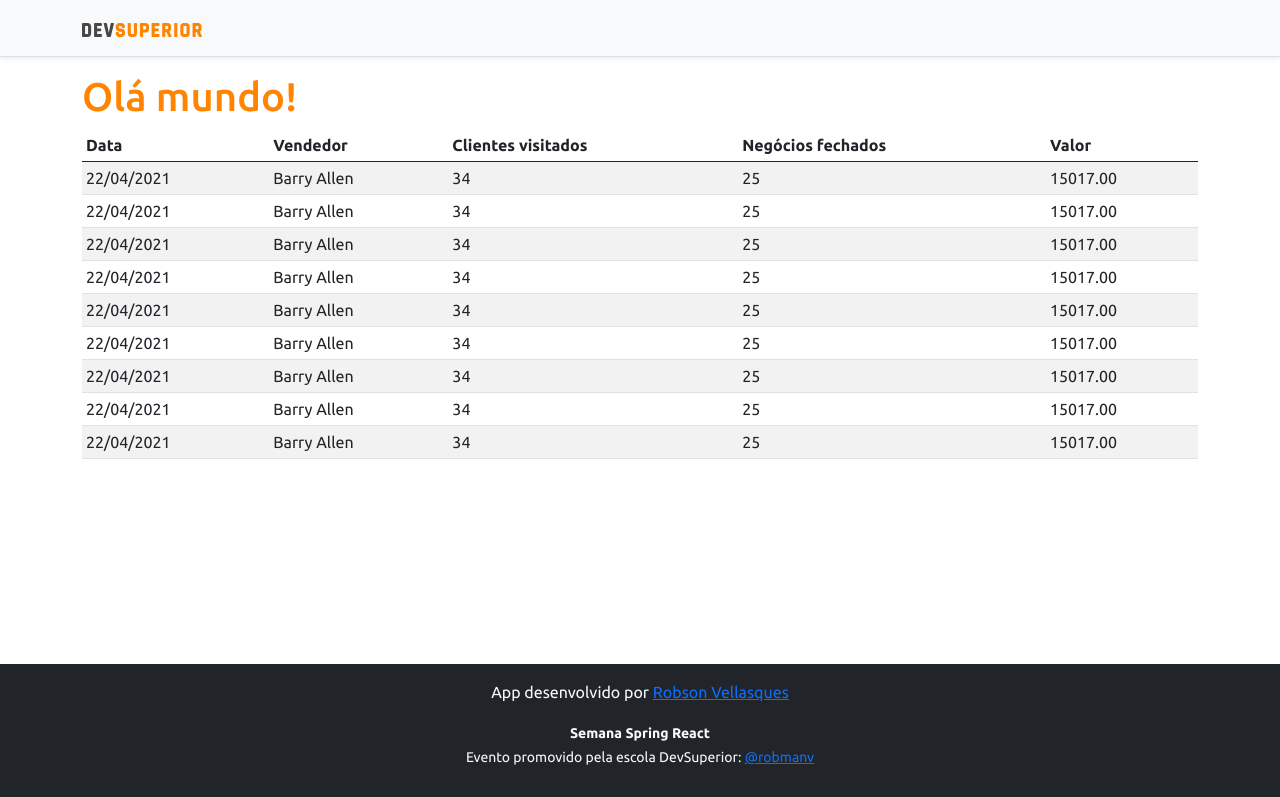
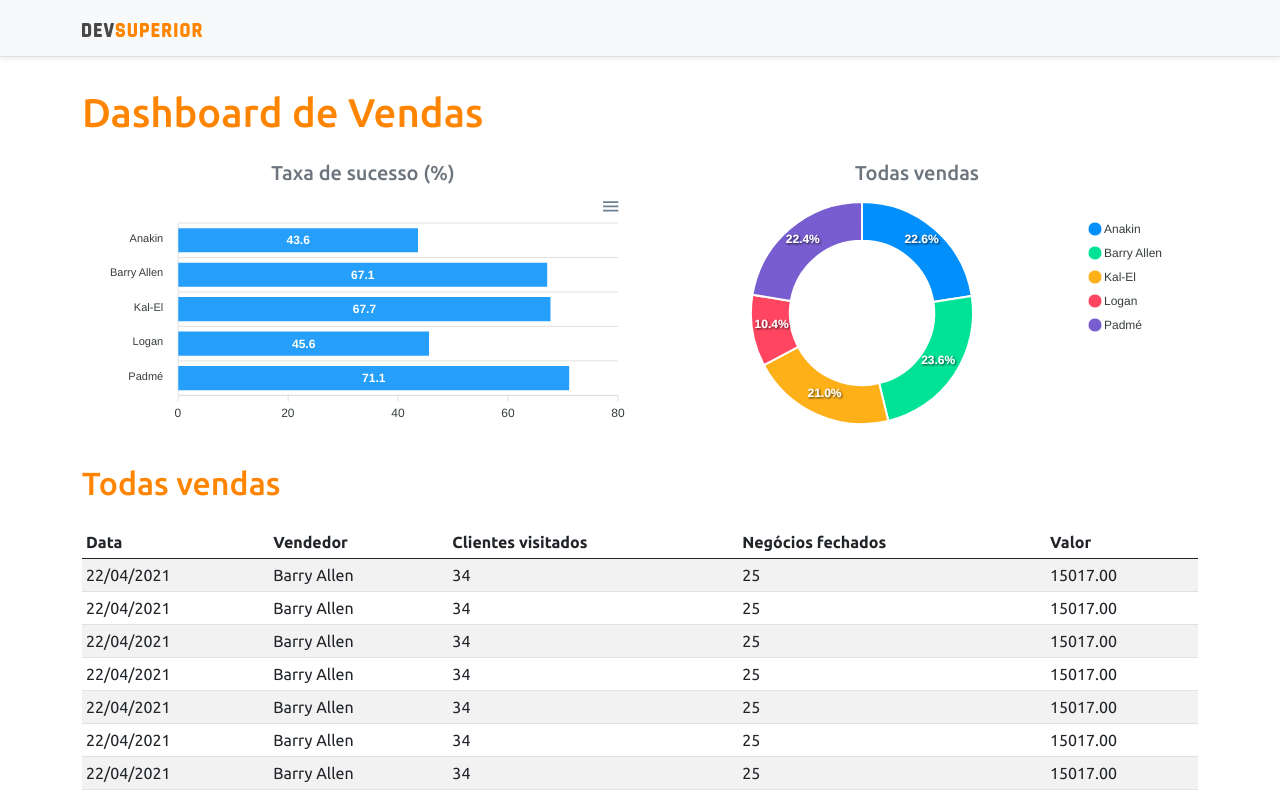
Before and after one commit to robmanv/dsvendas-sds3, a React (Create React App) app in the folder projeto-sds3/frontend/: page / in a window 1280 px wide. Shown: the top 797 px of the page. Built offline with nearby package versions, Linux system fonts and the light colour scheme.

Commit message:
Static charts

```diff
--- a/projeto-sds3/frontend/package.json
+++ b/projeto-sds3/frontend/package.json
@@ -10,12 +10,16 @@
     "@types/node": "^12.0.0",
     "@types/react": "^17.0.0",
     "@types/react-dom": "^17.0.0",
+    "add": "^2.0.6",
+    "apexcharts": "^3.26.1",
     "bootstrap": "^5.0.0",
     "react": "^17.0.2",
+    "react-apexcharts": "^1.3.9",
     "react-dom": "^17.0.2",
     "react-scripts": "4.0.3",
     "typescript": "^4.1.2",
-    "web-vitals": "^1.0.1"
+    "web-vitals": "^1.0.1",
+    "yarn": "^1.22.10"
   },
   "scripts": {
     "start": "react-scripts start",
--- a/projeto-sds3/frontend/src/App.tsx
+++ b/projeto-sds3/frontend/src/App.tsx
@@ -1,16 +1,40 @@
+/* px-3 é espaçamento horizontal de 3, e py-3 na vertical, tudo via BOOTSTRAP */
+/* col-sm-6 usa 6 das doze unidades */
+
 import NavBar from 'components/NavBar/index_lambda';
 import Footer from 'components/Footer/index';
+import BarChart from 'components/BarChart/index';
 import DataTable from 'components/DataTable';
+import DonutChart from './components/DonutChart/index';
 function App() {
   return (
     <>
       <NavBar />
       <div className="container">
-        <h1 className="text-primary">Olá mundo!</h1>
+        <h1 className="text-primary py-3">Dashboard de Vendas</h1>
+
+        <div className="row px-3">
+          <div className="col-sm-6">
+            <h5 className="text-center text-secondary">Taxa de sucesso (%)</h5>
+            <BarChart />
+          </div>
+
+          <div className="col-sm-6">
+            <h5 className="text-center text-secondary"> Todas vendas</h5>
+            <DonutChart />
+          </div>
+
+        </div>
+
+        <div className="py-3">
+          <h2 className="text-primary">
+            Todas vendas
+          </h2>
+        </div>
 
         <DataTable />
       </div>
-      <Footer/>
+      <Footer />
 
     </>
   );
--- /dev/null
+++ b/projeto-sds3/frontend/src/components/BarChart/index.tsx
@@ -0,0 +1,36 @@
+import Chart from 'react-apexcharts';
+
+const BarChart = () => {
+    const options = {
+        plotOptions: {
+            bar: {
+                horizontal: true,
+            }
+        },
+    };
+
+    const mockData = {
+        labels: {
+            categories: ['Anakin', 'Barry Allen', 'Kal-El', 'Logan', 'Padmé']
+        },
+        series: [
+            {
+                name: "% Sucesso",
+                data: [43.6, 67.1, 67.7, 45.6, 71.1]
+            }
+        ]
+    };
+
+/* o tres pontos seria pra incluir mais parâmetros, quando é 1 só existe somente uma chave, se for mais, duas chaves*/
+/* VIDE https://apexcharts.com/docs/react-charts */
+    return (
+        <Chart
+            options={{ ...options, xaxis: mockData.labels}}
+            series={mockData.series}
+            type="bar"
+            height="240"
+        />
+    );
+}
+
+export default BarChart;
--- /dev/null
+++ b/projeto-sds3/frontend/src/components/DonutChart/index.tsx
@@ -0,0 +1,27 @@
+import Chart from 'react-apexcharts';
+
+const DonutChart = () => {
+    const mockData = {
+        series: [477138, 499928, 444867, 220426, 473088],
+        labels: ['Anakin', 'Barry Allen', 'Kal-El', 'Logan', 'Padmé']
+    }
+
+    const options = {
+        legend: {
+            show: true
+        }
+    }
+
+/* o tres pontos seria pra incluir mais parâmetros, quando é 1 só existe somente uma chave, se for mais, duas chaves*/
+/* VIDE https://apexcharts.com/docs/react-charts */
+    return (
+        <Chart
+            options={{ ...options, labels: mockData.labels}}
+            series={mockData.series}
+            type="donut"
+            height="240"
+        />
+    );
+}
+
+export default DonutChart;
```
Also changed, not shown: 1 other file (tests, documents, lock files or other folders).
